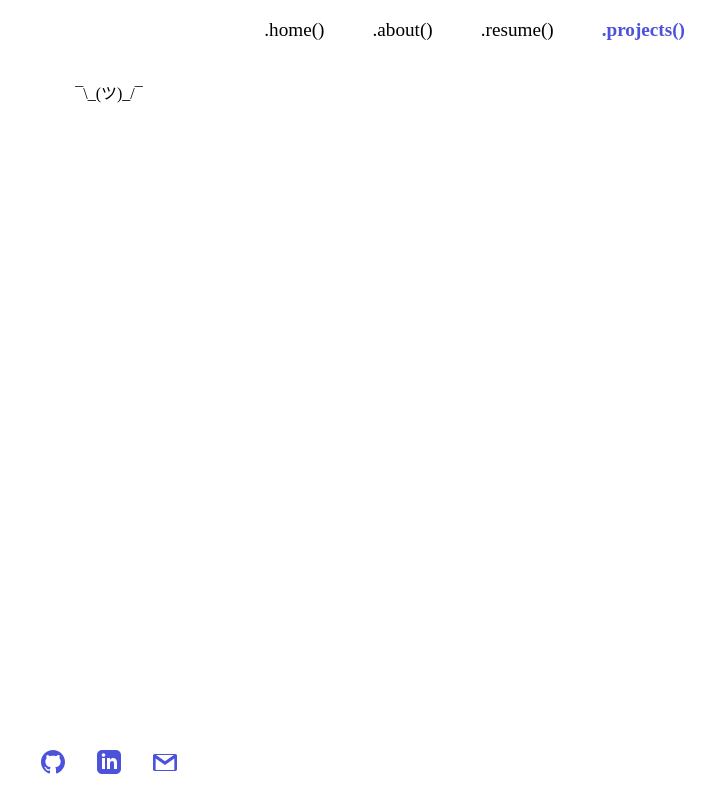
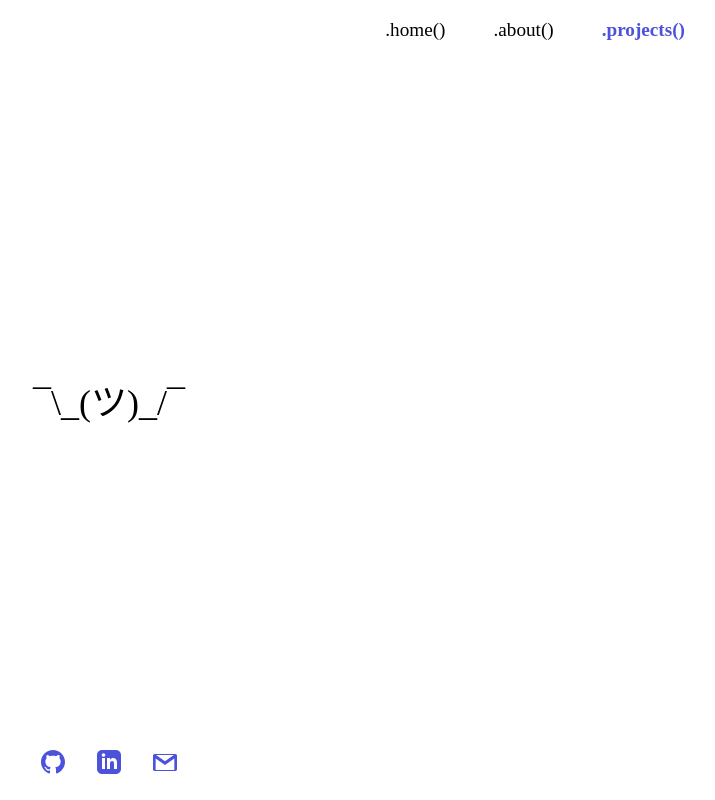
Before and after one commit to casio987/casio987.github.io, a React (Create React App) app: page /projects in a window 1280 px wide. Shown: the whole page, without its empty margins (531-1246 px from the left). Built offline with nearby package versions, Linux system fonts and the light colour scheme; a web font is replaced by a local one; what react-animations would draw is missing.

Commit message:
update projects page skeleton?

```diff
--- a/src/App.js
+++ b/src/App.js
@@ -4,7 +4,6 @@ import Home from './pages/Home';
 import About from './pages/About';
 import Navbar from './components/Navbar';
 import Footer from './components/Footer';
-import Resume from './pages/Resume';
 import Projects from './pages/Projects';
 import Error from './pages/Error';
 
@@ -17,7 +16,6 @@ function App() {
 				<Switch>
 					<Route exact path="/" component={Home} />
 					<Route exact path="/about" component={About}/>
-					<Route exact path="/resume" component={Resume}/>
 					<Route exact path="/projects" component={Projects}/>
 					<Route component={Error}/>
 				</Switch>
--- a/src/components/Navbar.js
+++ b/src/components/Navbar.js
@@ -78,11 +78,6 @@ function Navbar() {
                         </NavLink>
                     </NavItem>
                     <NavItem>
-                        <NavLink exact to="/resume" activeClassName='active' className="norm">
-                            .resume()
-                        </NavLink>
-                    </NavItem>
-                    <NavItem>
                         <NavLink exact to="/projects" activeClassName='active' className="norm">
                             .projects()
                         </NavLink>
--- a/src/pages/Projects.js
+++ b/src/pages/Projects.js
@@ -1,10 +1,28 @@
 import React from 'react'
+import { fadeIn, rollIn } from 'react-animations';
+import styled, { keyframes } from 'styled-components';
+
+const PageAnimation = keyframes`${fadeIn}`;
+const IdekAnimation = keyframes`${rollIn}`;
+const ProjectsContainer = styled.div`
+    animation: 1s ${PageAnimation};
+    display: flex;
+    justify-content: center;
+    align-items: center;
+    height: calc(100vh - 8rem - 35px);
+
+    > * {
+        font-size: 36px;
+        animation: 2s ${IdekAnimation};
+    }
+`;
+
 
 function Projects() {
     return (
-        <div>
-            ¯\_(ツ)_/¯
-        </div>
+        <ProjectsContainer>
+            <span>¯\_(ツ)_/¯</span>
+        </ProjectsContainer>
     )
 }
 
--- a/src/pages/Resume.js
+++ /dev/null
@@ -1,11 +0,0 @@
-import React from 'react'
-
-function Resume() {
-    return (
-        <div>
-            ¯\_(ツ)_/¯
-        </div>
-    )
-}
-
-export default Resume
```
